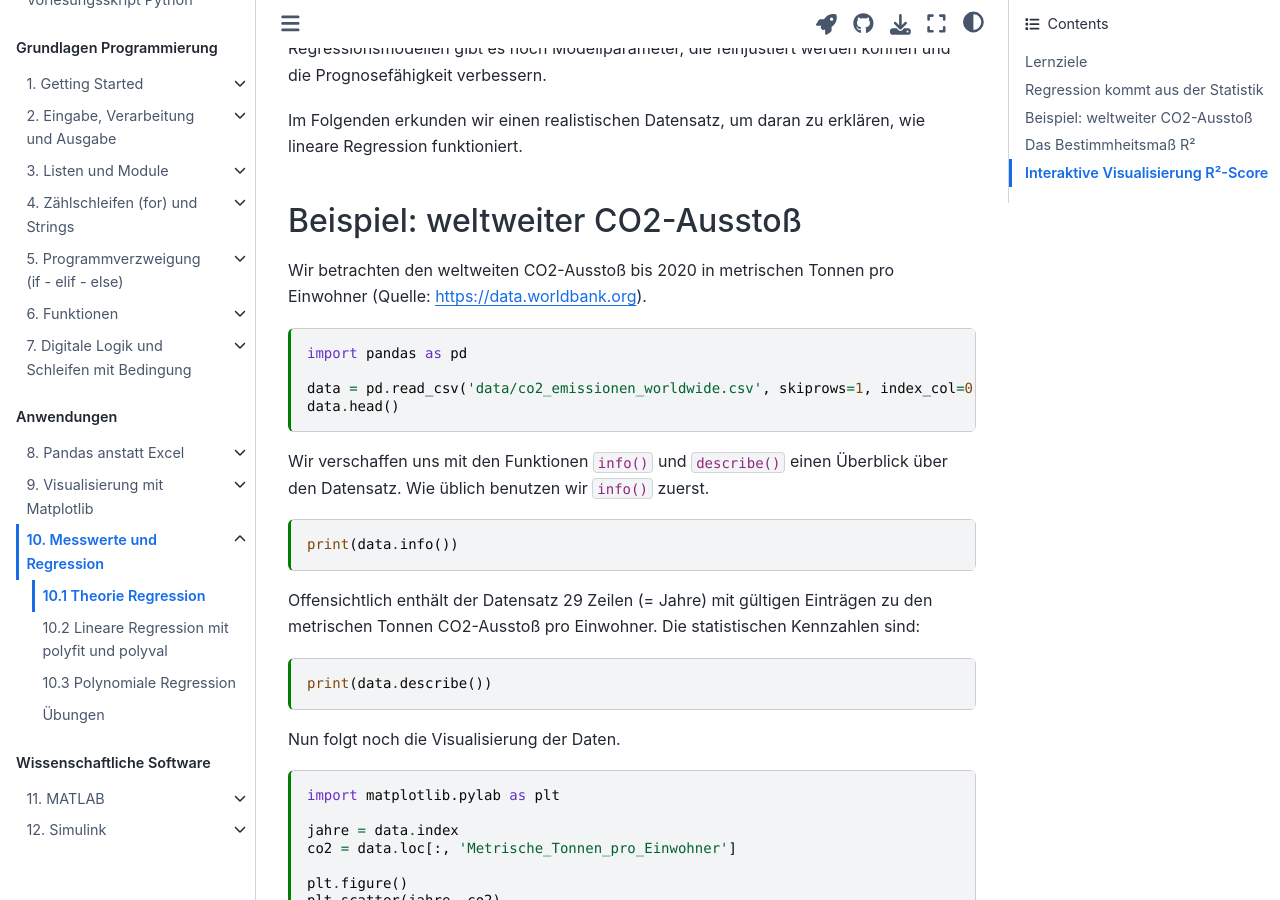
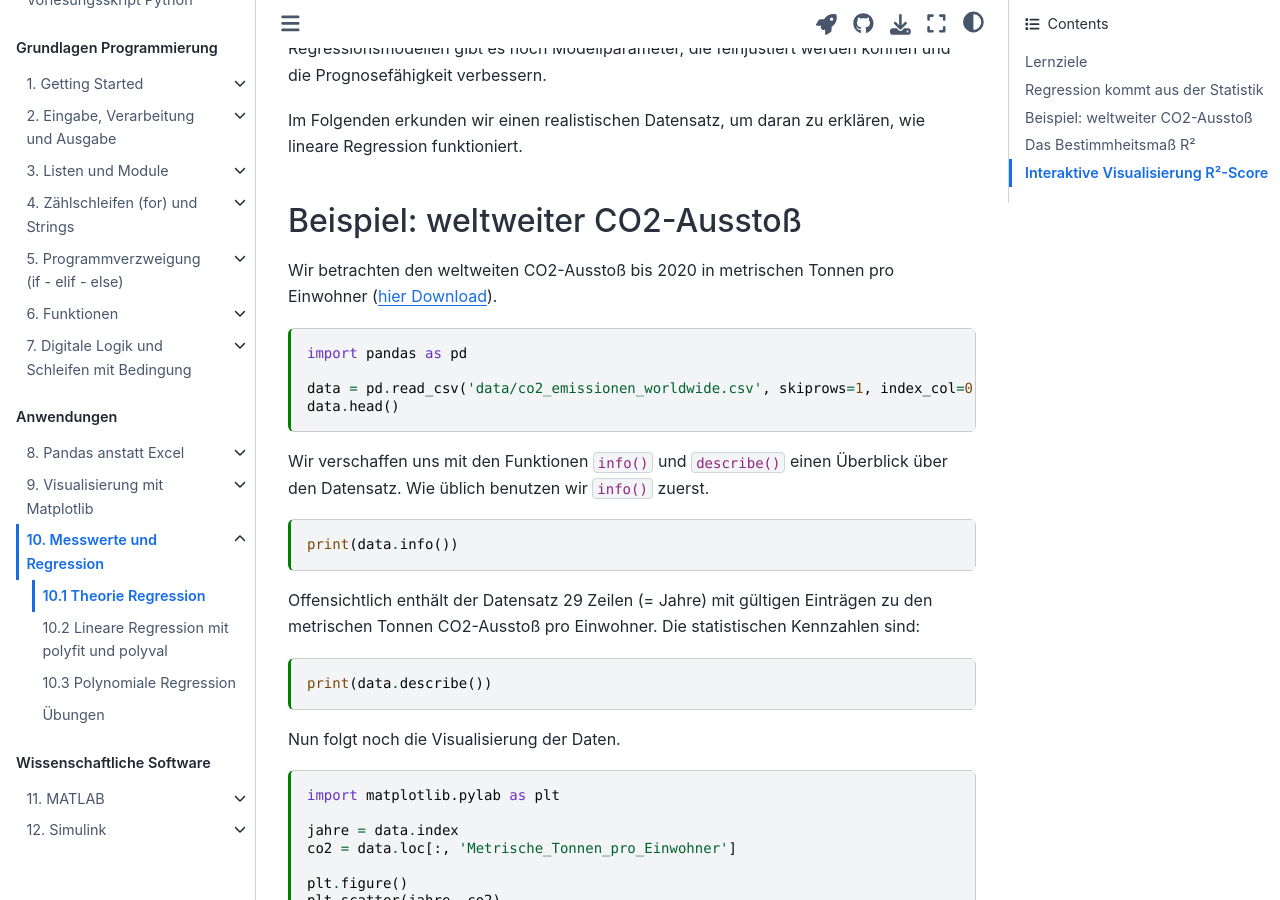
Before and after one commit to gramschs/book_python, a Jupyter Book: the page built from doc/chapter10/chapter10_sec01.md, in a window 1280 px wide and 900 px high, scrolled down 1910 px. Built offline with Jupyter Book 1.0.4 settings and Sphinx 7.4.7 and the Sphinx Book theme 1.1.4, drawn with Linux system fonts in a browser that asks for light colours.

Commit message:
Download data added

````diff
--- a/doc/chapter10/chapter10_sec01.md
+++ b/doc/chapter10/chapter10_sec01.md
@@ -84,7 +84,7 @@ wie lineare Regression funktioniert.
 ## Beispiel: weltweiter CO2-Ausstoß
 
 Wir betrachten den weltweiten CO2-Ausstoß bis 2020 in metrischen Tonnen pro
-Einwohner (Quelle: https://data.worldbank.org).
+Einwohner ([hier Download](https://nextcloud.frankfurt-university.de/s/3wd24yXeEoTEwRz)).
 
 ```{code-cell} ipython3
 import pandas as pd
````
